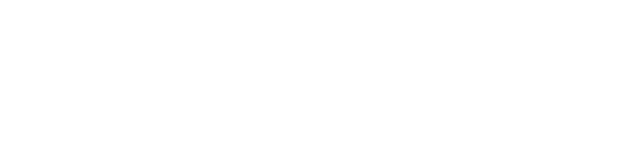
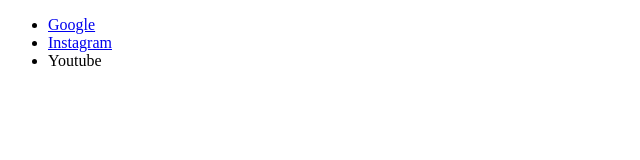
Before and after one commit to vgarri/TallerGit, a plain HTML site: page index.html in a window 1280 px wide. Shown: the whole page, without its empty margins (0-640 px from the left). Drawn offline with Linux system fonts and the light colour scheme.

Commit message:
add/nav-bar

```diff
--- a/index.html
+++ b/index.html
@@ -6,6 +6,14 @@
     <title>Document</title>
 </head>
 <body>
-
+    <header>
+        <nav>
+            <ul>
+                <li><a href="www.google.com">Google</a></li>
+                <li><a href="www.instagtram.com">Instagram</a></li>
+                <li><a href="www.youtube.com"></a>Youtube</li>
+            </ul>
+        </nav>
+    </header>
 </body>
 </html>
```
